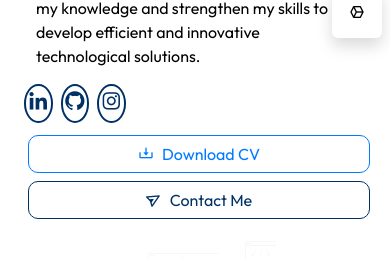
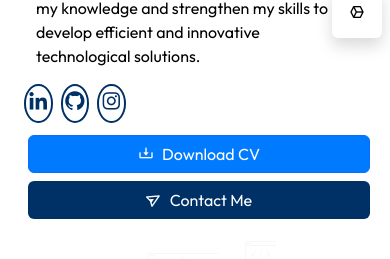
Before and after one commit to cruzito-x/portfolio_v4, a React (Vite) app: page / in a window 390 px wide. Shown: the part 798-1057 px from the top of the page. Built offline with nearby package versions, Linux system fonts and the light colour scheme.

Commit message:
Colors updated

```diff
--- a/src/lang/en.json
+++ b/src/lang/en.json
@@ -126,6 +126,9 @@
     },
     "intermediate": {
       "text": "Intermediate"
+    },
+    "skills_text": {
+      "text": "List of frontend and backend skills that allow me to develop complete, efficient and scalable web applications. I am always learning, exploring new technologies and best practices to optimize each development."
     },
     "projects_subtitle": {
       "text": "Some of the most outstanding projects I have worked on"
--- a/src/lang/es.json
+++ b/src/lang/es.json
@@ -126,6 +126,9 @@
     },
     "intermediate": {
       "text": "Intermedio"
+    },
+    "skills_text": {
+      "text": "Lista de habilidades frontend y backend que me permiten desarrollar aplicaciones web completas, eficientes y escalables. Siempre estoy en constante aprendizaje, explorando nuevas tecnologías y mejores prácticas para optimizar cada desarrollo."
     },
     "projects_subtitle": {
       "text": "Algunos de los proyectos más destacados en los que he trabajado"
--- a/src/styles/index.css
+++ b/src/styles/index.css
@@ -14,12 +14,15 @@
   --express-color: #212020;
   --laravel-color: #f61e0e;
   --mysql-color: #005c89;
+  --sqlsrvr-color: #a81c22;
   --mongodb-color: #12a44e;
   --git-color: #ef503b;
   --figma-color: #fe3900;
   --swagger-color: #6c9b00;
   --enphasis-color: #007bff;
+  --enphasis-hover-color: #006bdd;
   --enphasis-dark-color: #003166;
+  --enphasis-hover-dark-color: #00244b;
 }
 
 ::-webkit-scrollbar {
@@ -50,27 +53,19 @@ h1 {
 }
 
 .btn-primary {
-  color: var(--enphasis-color) !important;
-  background-color: transparent !important;
-  border: 1px solid var(--enphasis-color) !important;
-  border-radius: 10px;
+  background-color: var(--enphasis-color) !important;
 }
 
 .btn-primary:hover {
-  color: #ffffff !important;
-  background-color: #006bdd !important;
+  background-color: var(--enphasis-hover-color) !important;
 }
 
 .btn-primary-dark {
-  color: var(--enphasis-dark-color) !important;
-  background-color: transparent !important;
-  border: 1px solid var(--enphasis-dark-color) !important;
-  border-radius: 10px;
+  background-color: var(--enphasis-dark-color) !important;
 }
 
 .btn-primary-dark:hover {
-  color: #ffffff !important;
-  background-color: #00244b !important;
+  background-color: var(--enphasis-hover-dark-color) !important;
 }
 
 .cursor-pointer {
--- a/src/views/home/Home.jsx
+++ b/src/views/home/Home.jsx
@@ -8,6 +8,7 @@ const Home = ({ lang }) => {
   return (
     <div
       className="container h-100 mb-5 ps-5 pe-5"
+      id="home"
       style={{
         minHeight: "100vh",
       }}
@@ -72,13 +73,16 @@ const Home = ({ lang }) => {
             <div className="row text-start">
               <a
                 href={curriculumVitae}
-                className="col-md-4 btn btn-primary m-1"
+                className="col-md-4 btn btn-primary text-white m-1"
                 target="_blank"
               >
                 <i className="bx bx-download me-2"></i>
                 {lang.download?.text}
               </a>
-              <a href="#contact" className="col-md-4 btn btn-primary-dark m-1">
+              <a
+                href="#contact"
+                className="col-md-4 btn btn-primary-dark text-white m-1"
+              >
                 <i
                   className="bx bx-send me-2"
                   style={{
--- a/src/views/skills/Skills.jsx
+++ b/src/views/skills/Skills.jsx
@@ -7,6 +7,7 @@ import angularLogo from "../../assets/img/svg/angular.svg";
 import expressLogo from "../../assets/img/svg/express.svg";
 import laravelLogo from "../../assets/img/svg/laravel.svg";
 import mysqlLogo from "../../assets/img/svg/mysql.svg";
+import sqlsrvrLogo from "../../assets/img/svg/sqlsrvr.svg";
 import gitLogo from "../../assets/img/svg/git.svg";
 import figmaLogo from "../../assets/img/svg/figma.svg";
 import swaggerLogo from "../../assets/img/svg/swagger.svg";
@@ -69,6 +70,12 @@ const Skills = ({ lang }) => {
       icon: mysqlLogo,
       name: "MySQL",
       color: "var(--mysql-color)",
+      level: lang.junior?.text,
+    },
+    {
+      icon: sqlsrvrLogo,
+      name: "SQL Server",
+      color: "var(--sqlsrvr-color)",
       level: lang.junior?.text,
     },
   ];
@@ -163,11 +170,8 @@ const Skills = ({ lang }) => {
             </button>
           </div>
         </div>
-        <div className="col-md-6 col-sm-12">
-          <p className="text-black">
-            A list of the technologies I use to develop applications in an agile
-            and efficient way.
-          </p>
+        <div className="col-md-6 col-sm-12 d-flex align-items-center">
+          <p className="text-black">{lang.skills_text?.text}</p>
         </div>
       </div>
     </div>
```
Also changed, not shown: src/assets/img/svg/sqlsrvr.svg (added).
